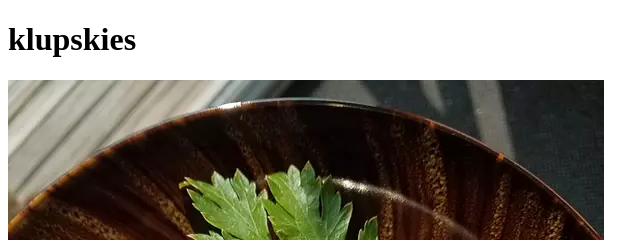
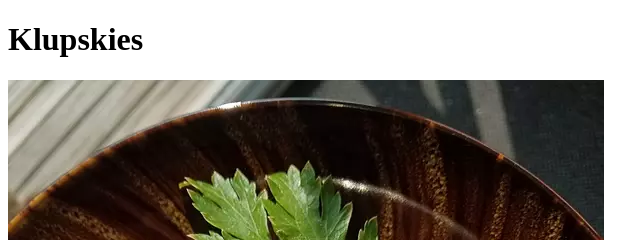
Before and after one commit to stewie-larsey/odin-recipies, a plain HTML site: page recipes/klupskies.html in a window 1280 px wide. Shown: the top 240 px of the page, 0-640 px from the left. Drawn offline with Linux system fonts and the light colour scheme.

Commit message:
Change Capitalization

```diff
--- a/recipes/klupskies.html
+++ b/recipes/klupskies.html
@@ -6,7 +6,7 @@
     </head>
 
     <body>
-        <h1>klupskies</h1>
+        <h1>Klupskies</h1>
 
         <img src="images/klupskies.webp">
 
```
